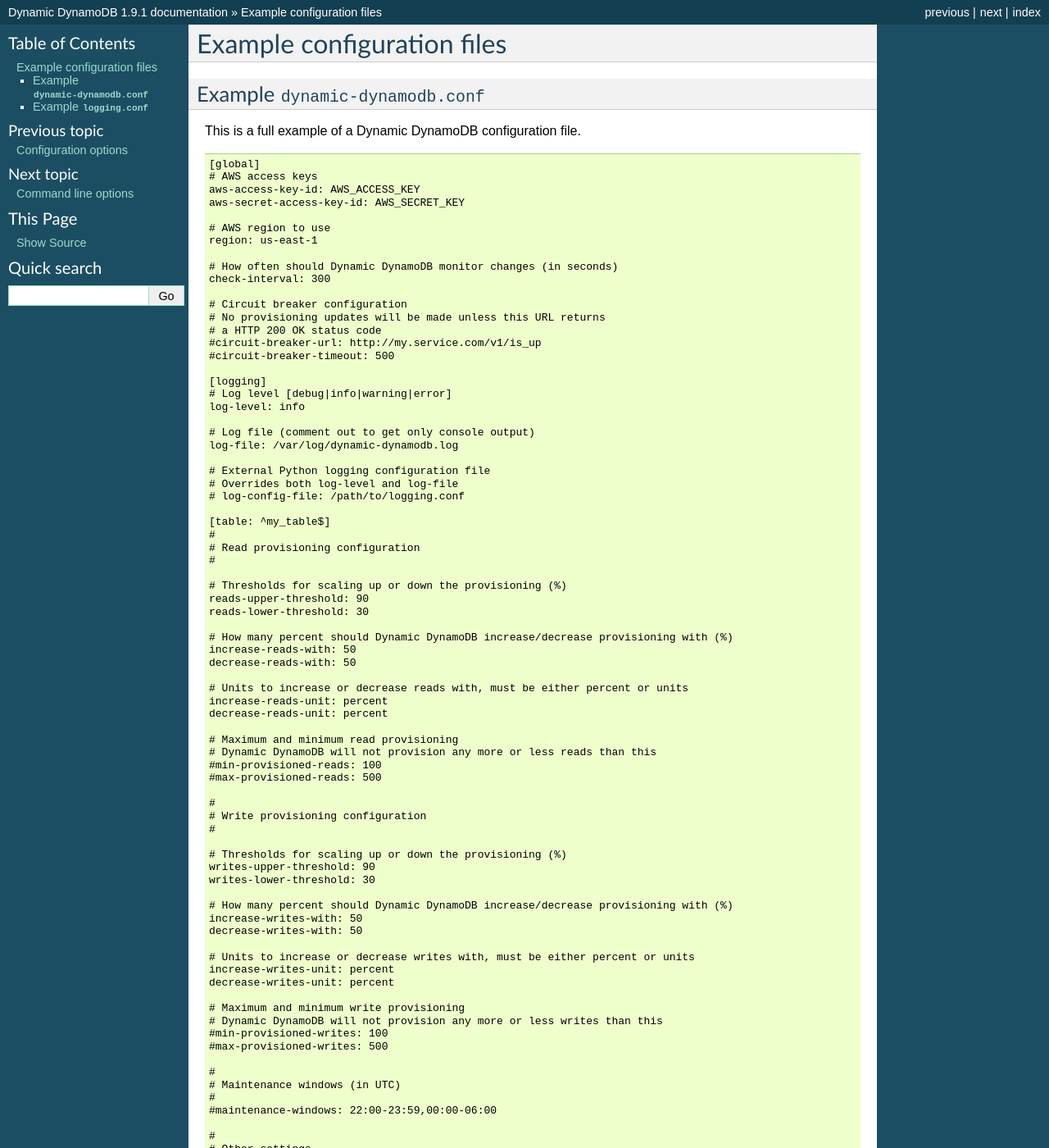
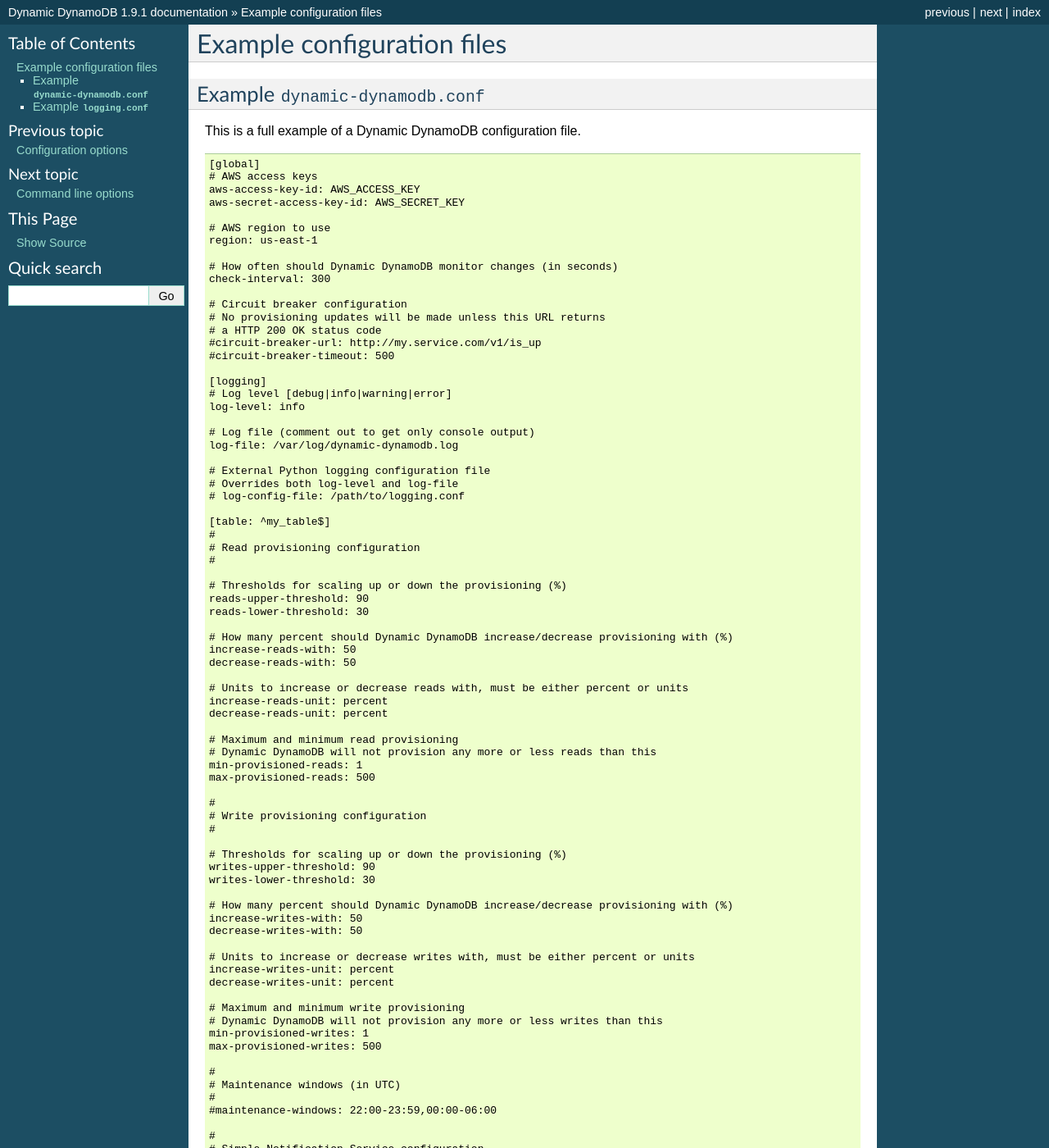
Before and after one commit to sebdah/dynamic-dynamodb, a Sphinx documentation site: the page built from docs/example_configuration.rst, in a window 1280 px wide and 1400 px high. Shown: the whole window at 82% size. Built offline with Sphinx 7.4.7, drawn with Linux system fonts in a browser that asks for light colours; some of the changed text lies outside the part shown.

Commit message:
Updated example configuration

```diff
--- a/docs/example_configuration.rst
+++ b/docs/example_configuration.rst
@@ -56,8 +56,8 @@
 
     # Maximum and minimum read provisioning
     # Dynamic DynamoDB will not provision any more or less reads than this
-    #min-provisioned-reads: 100
-    #max-provisioned-reads: 500
+    min-provisioned-reads: 1
+    max-provisioned-reads: 500
 
     #
     # Write provisioning configuration
@@ -77,13 +77,34 @@
 
     # Maximum and minimum write provisioning
     # Dynamic DynamoDB will not provision any more or less writes than this
-    #min-provisioned-writes: 100
-    #max-provisioned-writes: 500
+    min-provisioned-writes: 1
+    max-provisioned-writes: 500
 
     #
     # Maintenance windows (in UTC)
     #
     #maintenance-windows: 22:00-23:59,00:00-06:00
+
+    #
+    # Simple Notification Service configuration
+    #
+
+    # Topic ARN to publish notifications to
+    #
+    # Example:
+    # sns-topic-arn: arn:aws:sns:us-east-1:123456789012:dynamic-dynamodb-my_table
+    sns-topic-arn: arn:aws:sns:us-east-1:123456789012:dynamic-dynamodb-my_table
+
+    # Message types to send as SNS notifications
+    #
+    # Comma separated list. Currently supported values:
+    # - scale-up                Get notifications when the table is scaled up
+    # - scale-down              Get notifications when the table is scaled down
+    # - error-messages          Send all error messages to SNS
+    #
+    # Example:
+    # sns-message-types: scale-up, scale-down, error-messages
+    sns-message-types: scale-up, scale-down, error-messages
 
     #
     # Other settings
@@ -116,8 +137,8 @@
 
     # Maximum and minimum read provisioning
     # Dynamic DynamoDB will not provision any more or less reads than this
-    #min-provisioned-reads: 100
-    #max-provisioned-reads: 500
+    min-provisioned-reads: 1
+    max-provisioned-reads: 500
 
     #
     # Write provisioning configuration
@@ -137,8 +158,8 @@
 
     # Maximum and minimum write provisioning
     # Dynamic DynamoDB will not provision any more or less writes than this
-    #min-provisioned-writes: 100
-    #max-provisioned-writes: 500
+    min-provisioned-writes: 100
+    max-provisioned-writes: 500
 
     #
     # Maintenance windows (in UTC)
```
